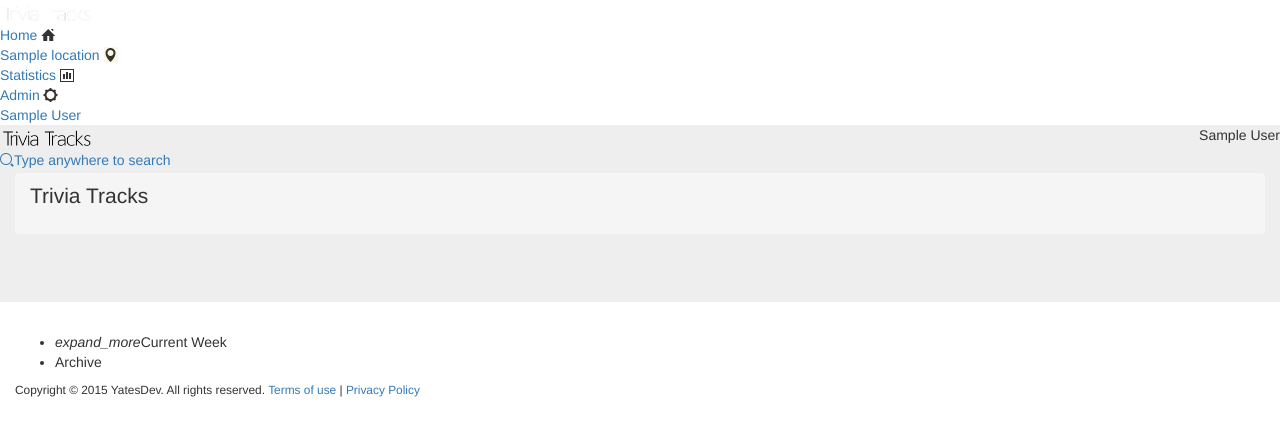
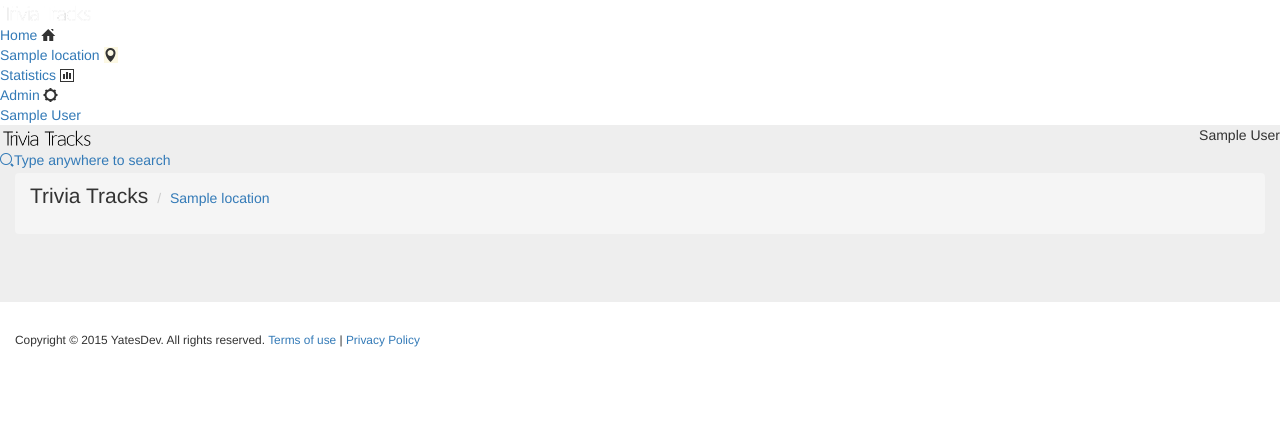
Before and after one commit to yatesdev/TriviaTracks, a Django app: page /location/ in a window 1280 px wide. Shown: the top 436 px of the page. Run offline with Django 3.2, Linux system fonts and the light colour scheme; a user stored in the database is signed in; tables that the repository leaves empty hold one stand-in row (values such as "Sample post"); some libraries are stand-ins or nearby versions; some web fonts are replaced.

Commit message:
Fixes Issue #1 UI for Location Page

```diff
--- a/home/templates/home/locations.html
+++ b/home/templates/home/locations.html
@@ -2,43 +2,18 @@
 {% block title %} {{location.name}} | {{block.super}} {% endblock %}
 {% block location_menu %} active {% endblock %}
 {% block location_menu_icon %} bg-warning {% endblock %}
+{% block breadcrumbs %}<li><a href="#" class="active">{{location.name}}</a>{% endblock %}
 {% block javascript %}{{block.super}}
-<script>
-    $(document).ready(function(){
-        $('.collapsible').collapsible({
-          accordion : true // A setting that changes the collapsible behavior to expandable instead of the default accordion style
-        });
-      });
-</script>
- {% endblock %}
+{% endblock %}
 {% block content %}
-<ul class="collapsible" data-collapsible="accordion">
-    <li>
-        <div class="collapsible-header active"><i class="material-icons">expand_more</i>Current Week</div>
-        <div class="collapsible-body">
-            {% for item in recent %}
-                {% include "home/songlist.html" %}
-            {% endfor %}
-        </div>
-    </li>
-    <li>
-        <div class="collapsible-header">Archive</div>
-        <div class="collapsible-body">
-            {% regroup archive by requestlist.tostring as archive_list %}
-            {% for request in archive_list %}
-            <ul class="collapsible collapsible-accordion" data-collapsible="accordion">
-                <li>
-                    <div class="collapsible-header"><i class="material-icons">expand_more</i>{{request.grouper}}</div>
-                    <div class="collapsible-body">
-                        {%for item in request.list %}
-                            {%include "home/songlist.html" %}
-                        {% endfor %}
-                    </div>
-                </li>
-            </ul>
-            {% endfor %}
-        </div>
-    </li>
-</ul>
-
+<div class="container-fluid container-fixed-lg">
+    <div class="timeline-container top-circle">
+      <section class="timeline">
+        {% for item in archive %}
+            {% cycle 'danger' 'success' 'active' 'warning' 'info' 'primary' as rowcolors silent %}
+            {% include "home/songlist.html" %}
+        {% endfor %}
+      </section>
+    </div>
+</div>
 {% endblock%}
```
